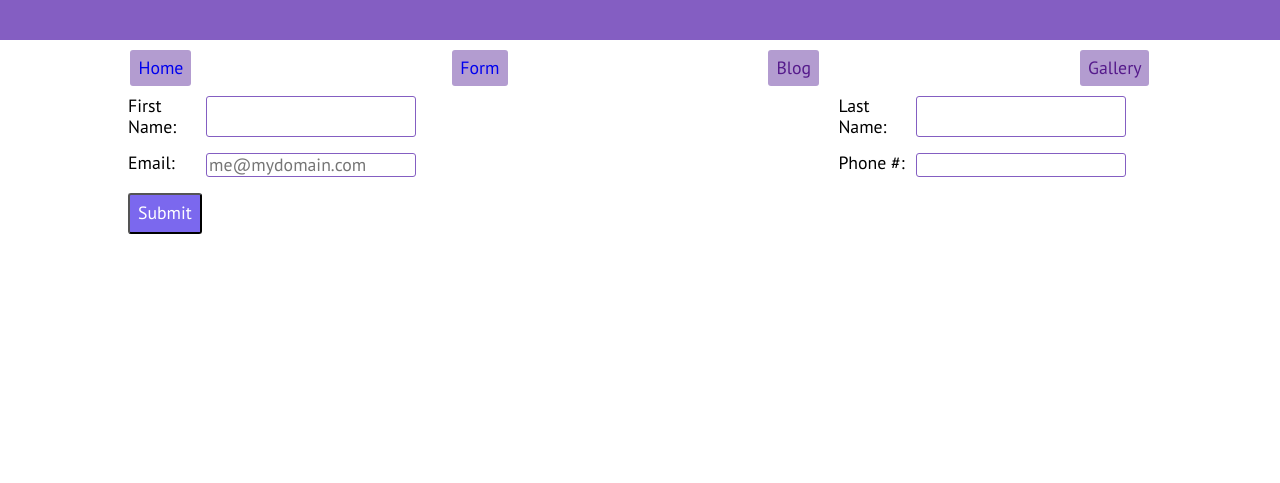
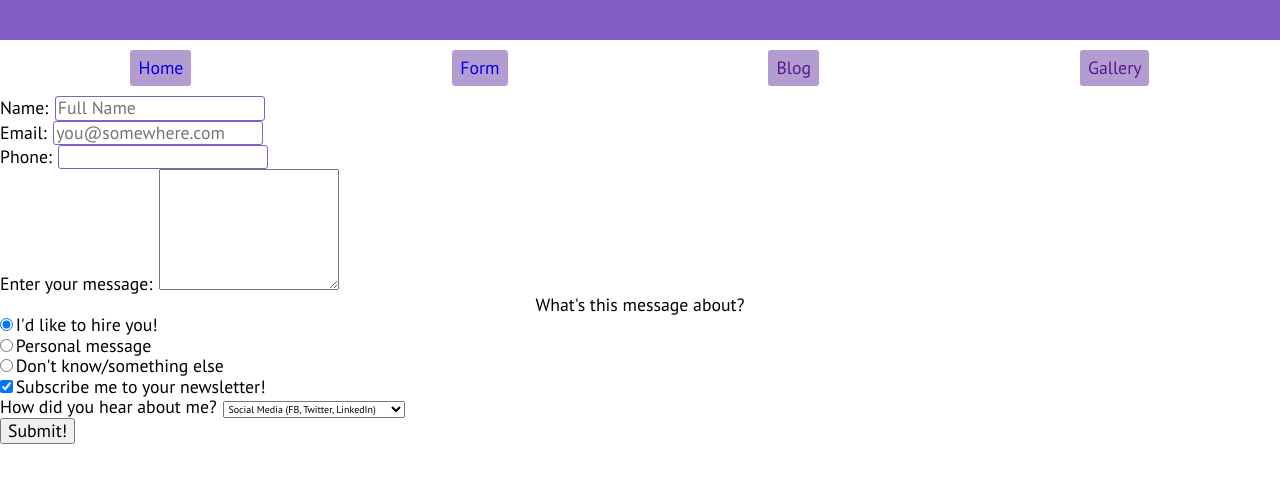
Before and after one commit to heathernash1/SPA-practice, a plain HTML site: page form/index.html in a window 1280 px wide. Shown: the part 97-580 px from the top of the page. Drawn offline with nearby package versions, Linux system fonts and the light colour scheme.

Commit message:
trying to merge

```diff
--- a/form/index.html
+++ b/form/index.html
@@ -25,19 +25,65 @@
     </ul>
   </nav>
 <main>
+<!--
+  The action attribute defines where on the server the form data should be sent
+  The method attribute specifies the HTTP method (GET or POST)
+-->
+<form action="forms/non-existent-form-handler.php" method="POST">
+  <div>
+    <label for="name">Name:</label>
+    <input type="text" name="name" id="name" placeholder="Full Name">
+  </div>
+  <div>
+    <label for="email">Email:</label>
+    <input type="email" name="email" id="email" placeholder="you@somewhere.com">
+  </div>
+  <div>
+    <label for="fone">Phone:</label>
+    <input type="tel" name="fone" id="fone">
+  </div>
+      <div>
+        <label for="msg">Enter your message:</label>
+        <textarea name="msg" id="msg" cols="30" rows="10"></textarea>
+      </div>
+   <p>What's this message about?</p>
+   <div>
+     <input type="radio" name="subject" value="professional" id="pro" checked>
+     <label for="pro">I'd like to hire you!</label>
+   </div>
+   <div>
+     <input type="radio" name="subject" value="personal" id="personal">
+     <label for="personal">Personal message</label>
+   </div>
+   <div>
+     <input type="radio" name="subject" value="other">
+     <label>Don't know/something else</label>
+   </div>
+   <div>
+   <input type="checkbox" name="optin" value="trusting" id="news" checked>
+   <label for="news">Subscribe me to your newsletter!</label>
+   </div>
+   <div>
 
-  <form>
-    <!-- For accessability purposes, we make our label for attributes match the ids for inputs.-->
-  <div class="flex--sm justify-space-between">
-    <div class="flex justify-space-between" ><label for="fname">First Name:</label><input type="text" id="fname"></div>
-  <div class="flex justify-space-between"><label for="lname">Last Name:</label><input type="text" id="lname" ></div>
-  </div>
-  <div class="flex--sm justify-space-between">
-    <div class="flex justify-space-between"><label for="email">Email:</label><input type="email" placeholder="me@mydomain.com"></div>
-  <div class="flex justify-space-between"><label for="fone">Phone #:</label><input type="tel" id="fone"></div>
-  </div>
-  <button class="button button--submit" type="submit">Submit</button>
-</form>
+    <label for="marketing">How did you hear about me?</label>
+   <select name="marketing">
+     <optgroup label="Online">
+       <option value="social">Social Media (FB, Twitter, LinkedIn)</option>
+       <option value="github">Online Portfolio (GitHub)</option>
+       <option value="search">Search Engine</option>
+       <option value="email">Email</option>
+     </optgroup>
+     <optgroup label="In-Person">
+       <option value="networking">We met at a networking event</option>
+       <option value="referral">Personal referral</option>
+       <option value="random">We met somewhere else</option>
+     </optgroup>
+     <option value="other">Other</option>
+   </select>
+   </div>
+     <!-- Developer's Note: Default 'type' is "submit". -->
+    <button>Submit!</button>
+
 
 </main>
 </body>
--- a/styles.css
+++ b/styles.css
@@ -1,29 +1,26 @@
+/* Rules outside of any media queries apply to all devices (mobile-first). */
 html {
   --primary-color: #845ec2;
   --secondary-color: #b39cd0;
   --text-primary-color: #fbeaff;
   --text-secondary-color: #00c9a7;
 }
-
 body {
   font-family: "PT Sans", sans-serif;
   font-size: 10px;
   height: 100vh; /* viewport heights */
 }
-
 h1 {
   color: var(--text-primary-color);
   font-size: 4.209em;
 }
-
 h2 {
   font-size: 3.157em;
+  margin: 0;
 }
-
 h3 {
   font-size: 2.369em;
 }
-
 li,
 p,
 label,
@@ -31,73 +28,59 @@ input,
 button {
   font-size: 1.777em;
 }
-
 figure,
 img {
   /* Limit the width of all 'figures' and 'imgs' to be at most 100% of the size of the parent. */
   max-width: 100%;
 }
-
 header {
   background-color: var(--primary-color);
   padding: 1rem;
   text-align: center;
 }
-
 ul {
   list-style-type: none;
   padding: 0;
 }
-
 p {
+  margin: 0;
   /* First number is top and bottom.
     Second number is left and right. */
   padding: 0 2.5rem;
   text-align: center;
 }
-
-form {
-  padding: 1rem;
-}
-
-/* A space is a general child selector, so we are selecting ANY divs that are children of a form. */
-form div {
-  margin-bottom: 0.5rem;
-  width: 78vw;
-  max-width: 18rem;
-}
-
 label {
   margin-right: 0.25rem;
 }
-
 input {
   border: solid thin var(--primary-color);
   border-radius: 3px;
 }
-
 footer {
   background: var(--primary-color);
   color: var(--text-primary-color);
   padding: 1.5rem;
   text-align: center;
 }
-
+/* Scope this for just #gallery. */
+#gallery div {
+  border-bottom: solid thin var(--secondary-color);
+  margin: 2rem 0;
+  padding-bottom: 2rem;
+  text-align: center;
+}
 .button {
   background: var(--secondary-color);
   border-radius: 3px;
   padding: 0.5rem;
 }
-
 .button--submit {
-  background-color: mediumslateblue;
+  background-color: green;
   color: white;
 }
-
 .button a {
   text-decoration: none;
 }
-
 /* If your width and height are the same,
   border-radius: 50% will make it look like a circle. */
 .button--circle {
@@ -105,11 +88,12 @@ footer {
   height: 8rem;
   width: 8rem;
 }
-
 .flex {
   display: flex;
 }
-
+.justify-center {
+  justify-content: center;
+}
 .justify-space-around {
   justify-content: space-around;
 }
@@ -117,33 +101,40 @@ footer {
   justify-content: space-between;
 }
 
-@media screen and (min-width: 768px){
-  form {
-    margin: 0 auto;
-    padding: 0;
-    width: 80vw;
-  }
-
-  form > div {
-    max-width: none;
-}
-
-  .flex--sm{
-  display: flex;
-}
-
-}
-
-@media screen and (min-width: 885px) {
-  #hero {
-    background: url(https://source.unsplash.com/random/800x600) center center
-      no-repeat;
-    background-size: cover;
-    height: 40vh;
-    width: 100vw;
-  }
-
+/* We set a breakpoint of 768px. */
+@media screen and (min-width: 768px) {
   .flex--sm {
+    /* By default, flexbox puts all the children in a row. */
     display: flex;
   }
 }
+@media screen and (min-width: 885px) {
+  #hero {
+    background: url(https://source.unsplash.com/random/800x600) top center
+      no-repeat;
+    background-size: cover;
+    height: 75vh;
+    width: 100vw;
+  }
+  .flex--md {
+    display: flex;
+    flex-wrap: wrap;
+  }
+  /* Direct child selector. */
+  #gallery > div {
+    width: 50vw;
+  }
+}
+@media screen and (min-width: 1440px) {
+  figure {
+    margin: 0;
+  }
+  /* Direct child selector. */
+  #gallery > div {
+    /* TODO: Look up box-shadow on MDN. */
+    border: solid 3px var(--secondary-color);
+    border-radius: 0.25rem;
+    margin: 2rem 1rem;
+    width: calc(33vw - 2rem);
+  }
+}
```
